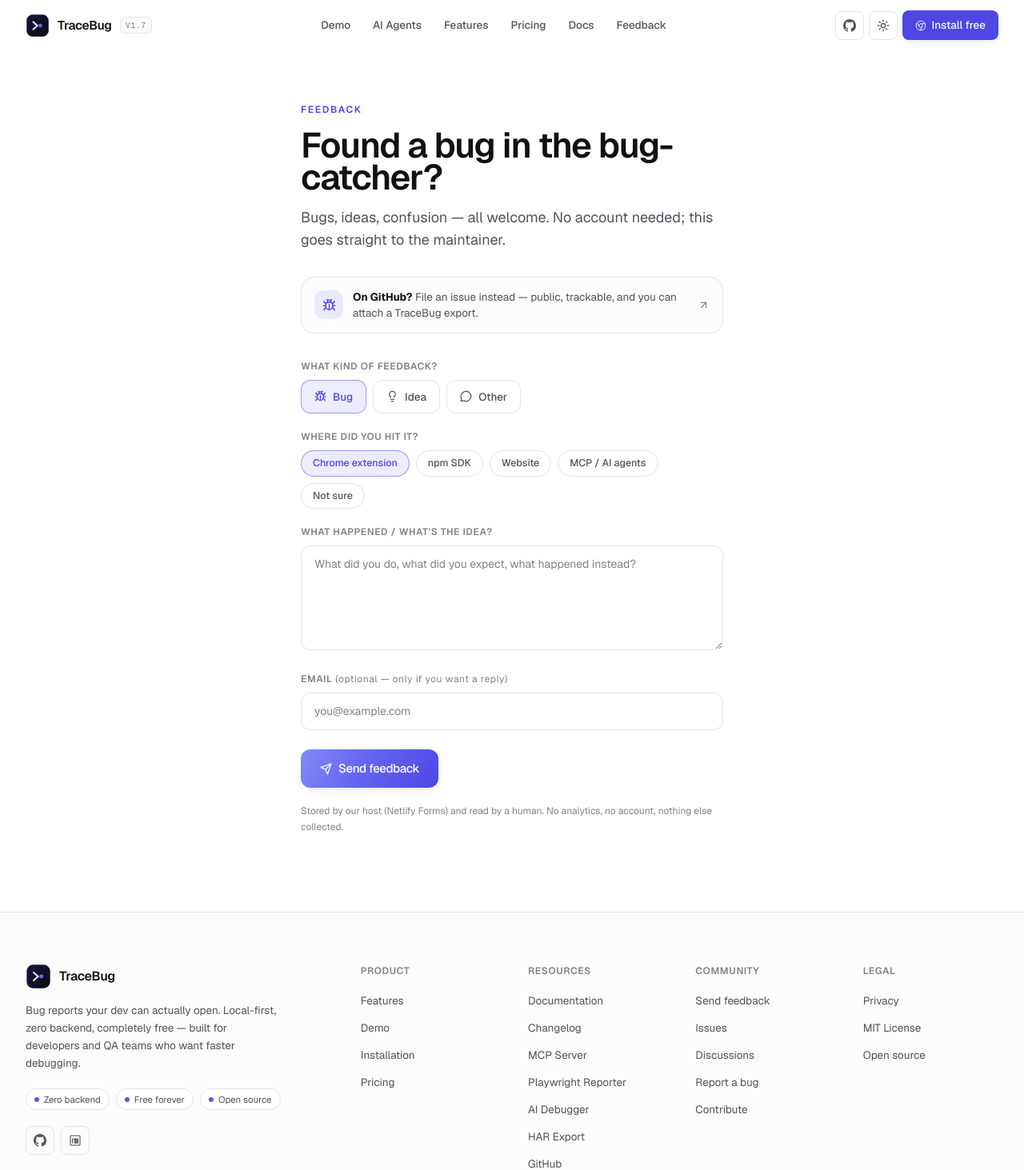
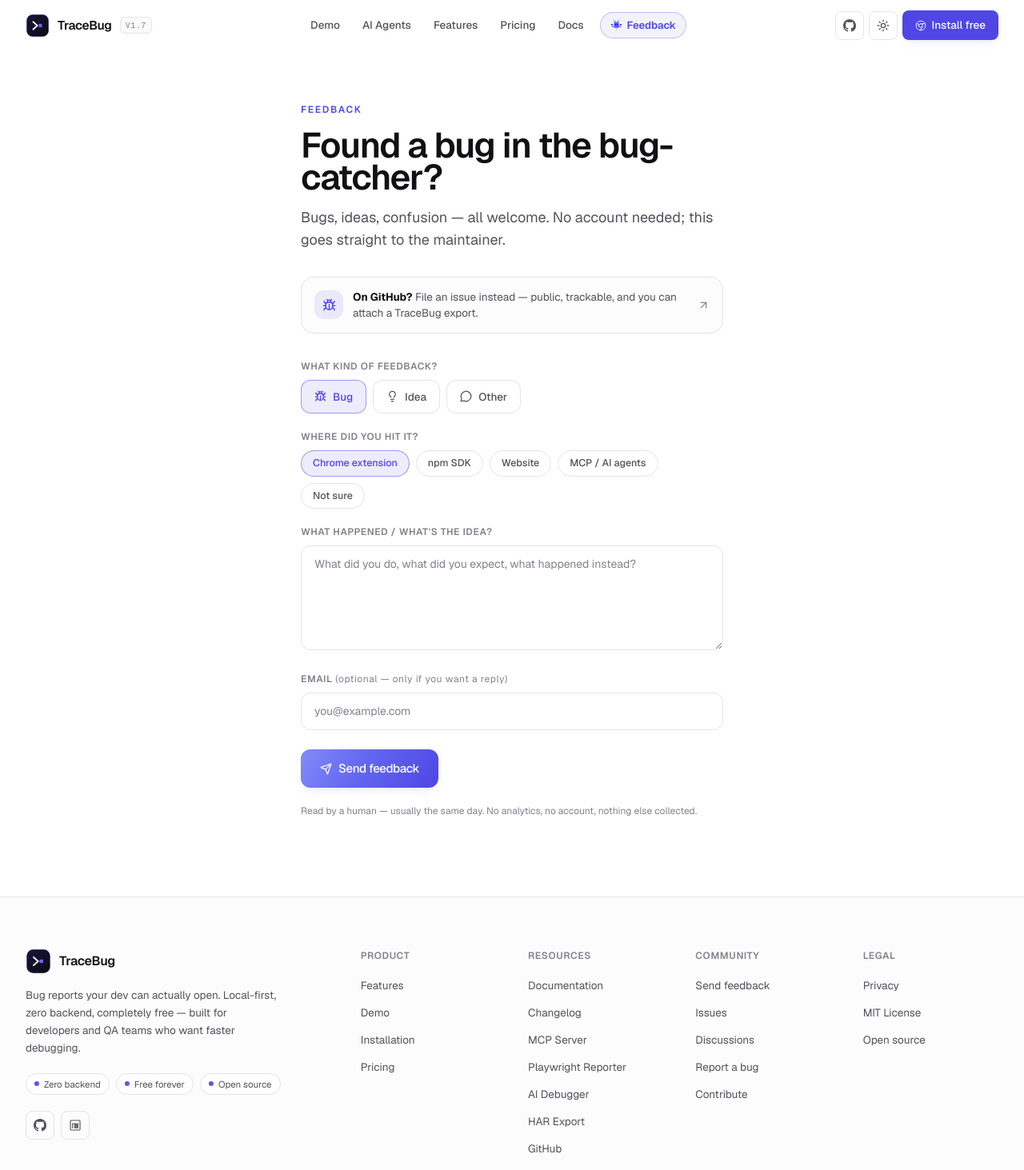
Before and after one commit to prashantsinghmangat/TraceBug-ai, a Next.js app in the folder website/: page /feedback in a window 1280 px wide. Shown: the top 1463 px of the page at 80% size. Built offline with nearby package versions, Linux system fonts and the light colour scheme.

Commit message:
feat(nav): highlighted Feedback pill with Trace icon; drop Netlify Forms mention from form footnote

```diff
--- a/website/app/feedback/FeedbackForm.tsx
+++ b/website/app/feedback/FeedbackForm.tsx
@@ -195,8 +195,7 @@
           )}
         </div>
         <p className="text-[12px] leading-relaxed text-text-subtle">
-          Stored by our host (Netlify Forms) and read by a human. No analytics, no account, nothing
-          else collected.
+          Read by a human — usually the same day. No analytics, no account, nothing else collected.
         </p>
       </form>
     </>
--- a/website/components/Navbar.tsx
+++ b/website/components/Navbar.tsx
@@ -4,6 +4,7 @@
 import Link from "next/link";
 import { ChromeIcon, GitHubIcon } from "@/components/ui/brand-icons";
 import { LogoMark } from "@/components/Logo";
+import Mascot from "@/components/Mascot";
 import ThemeToggle from "@/components/ThemeToggle";
 import { SDK_VERSION_TAG } from "@/lib/version";
 
@@ -21,13 +22,16 @@
     return () => window.removeEventListener("scroll", handleScroll);
   }, []);
 
+  // `highlight` renders the link as a Trace-fronted pill so "report an issue"
+  // is findable at a glance from any page — it's a bug-reporting product;
+  // reporting OUR bugs should never take hunting.
   const navLinks = [
     { href: "/#demo", label: "Demo" },
     { href: "/#mcp", label: "AI Agents" },
     { href: "/features", label: "Features" },
     { href: "/pricing", label: "Pricing" },
     { href: "/docs", label: "Docs" },
-    { href: "/feedback", label: "Feedback" },
+    { href: "/feedback", label: "Feedback", highlight: true },
   ];
 
   return (
@@ -50,7 +54,17 @@
         </Link>
 
         <div className="hidden md:flex items-center gap-1">
-          {navLinks.map((link) => (
+          {navLinks.map((link) =>
+            link.highlight ? (
+              <Link
+                key={link.label}
+                href={link.href}
+                className="ml-1 inline-flex items-center gap-1.5 rounded-full border border-primary/30 bg-primary/[0.07] px-3 py-1.5 text-[13px] font-semibold text-primary transition-colors duration-150 hover:bg-primary/[0.14] hover:border-primary/50"
+              >
+                <Mascot size={15} animated={false} />
+                {link.label}
+              </Link>
+            ) : (
               <Link
                 key={link.label}
                 href={link.href}
@@ -58,7 +72,8 @@
               >
                 {link.label}
               </Link>
-          ))}
+            )
+          )}
         </div>
 
         <div className="hidden md:flex items-center gap-1.5">
@@ -112,9 +127,14 @@
               <Link
                 key={link.label}
                 href={link.href}
-                className="block px-3 py-2.5 text-text-muted hover:text-text-primary hover:bg-surface rounded-lg text-sm font-medium transition-colors"
+                className={`px-3 py-2.5 rounded-lg text-sm font-medium transition-colors ${
+                  link.highlight
+                    ? "flex items-center gap-2 text-primary bg-primary/[0.07] border border-primary/30"
+                    : "block text-text-muted hover:text-text-primary hover:bg-surface"
+                }`}
                 onClick={() => setIsMobileMenuOpen(false)}
               >
+                {link.highlight && <Mascot size={15} animated={false} />}
                 {link.label}
               </Link>
             ))}
```
Also changed, not shown: 1 other file (tests, documents, lock files or other folders). Lines whose indentation alone changed are shown as unchanged.
